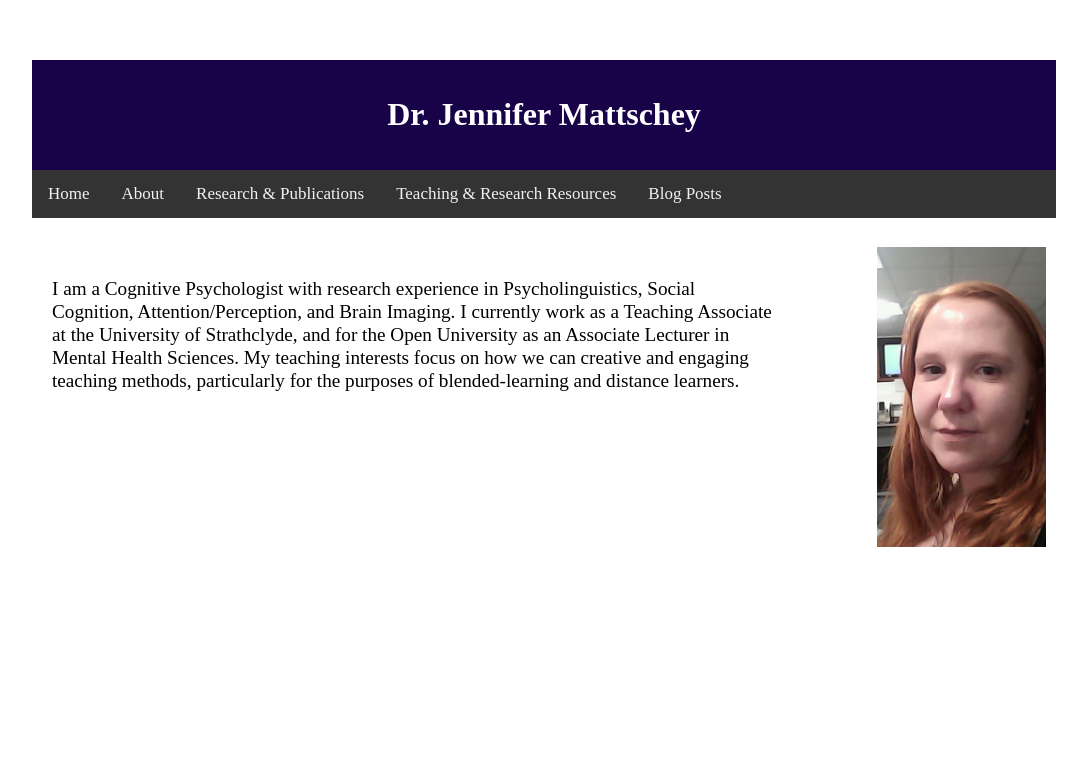
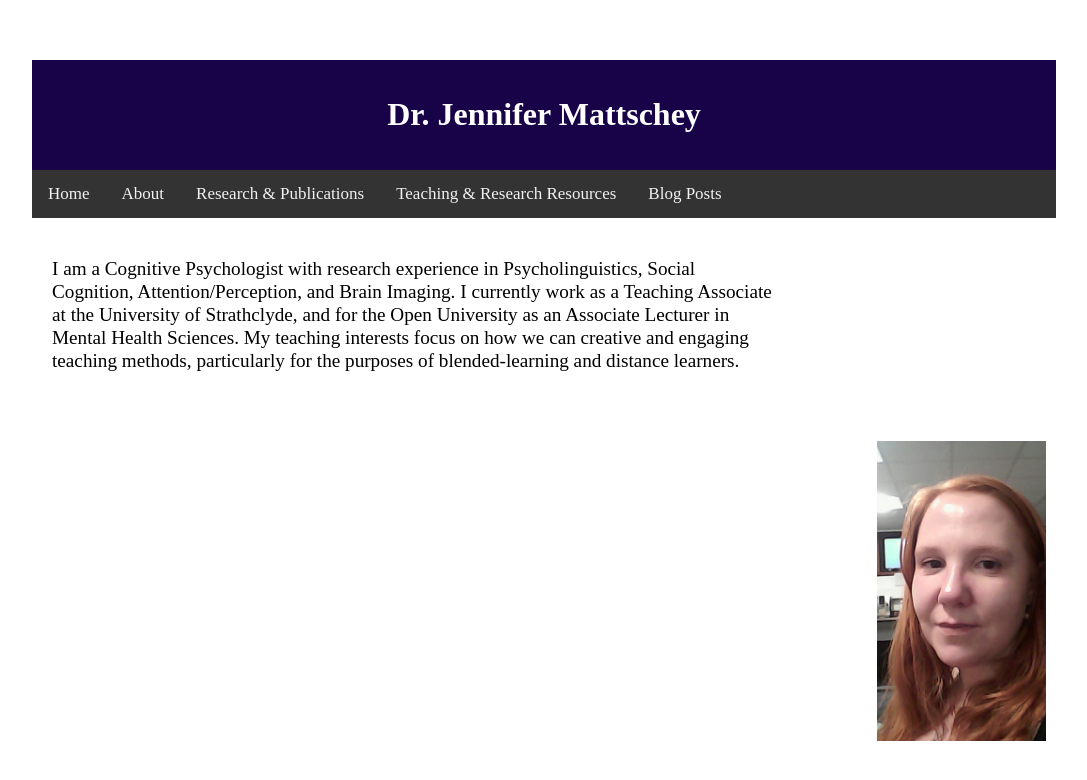
Before and after one commit to jmattschey/jmattschey.github.io, a Jekyll site: the page built from about.html, in a window 1280 px wide. Shown: the top 780 px of the page, without its empty margins (96-1183 px from the left). Built offline with Jekyll 4.4.1, drawn with Linux system fonts in a browser that asks for light colours.

Commit message:
Update about.html

```diff
--- a/about.html
+++ b/about.html
@@ -2,11 +2,6 @@
 layout: default
 title: Jennifer Mattschey
 ---
-
-<div class="imgright">
-    <p style="float: right;"><img src="profile.jpg" height="300px"></p>
-</div>
-
 <div class="content1">
     <p>I am a Cognitive Psychologist with research experience in Psycholinguistics,
 	Social Cognition, Attention/Perception, and Brain Imaging. I currently
@@ -15,3 +10,6 @@ title: Jennifer Mattschey
 	My teaching interests focus on how we can creative and engaging teaching methods, particularly for the purposes of
 	blended-learning and distance learners.</p>
 </div>
+<div class="imgright">
+    <p style="float: right;"><img src="profile.jpg" height="300px"></p>
+</div>
```
